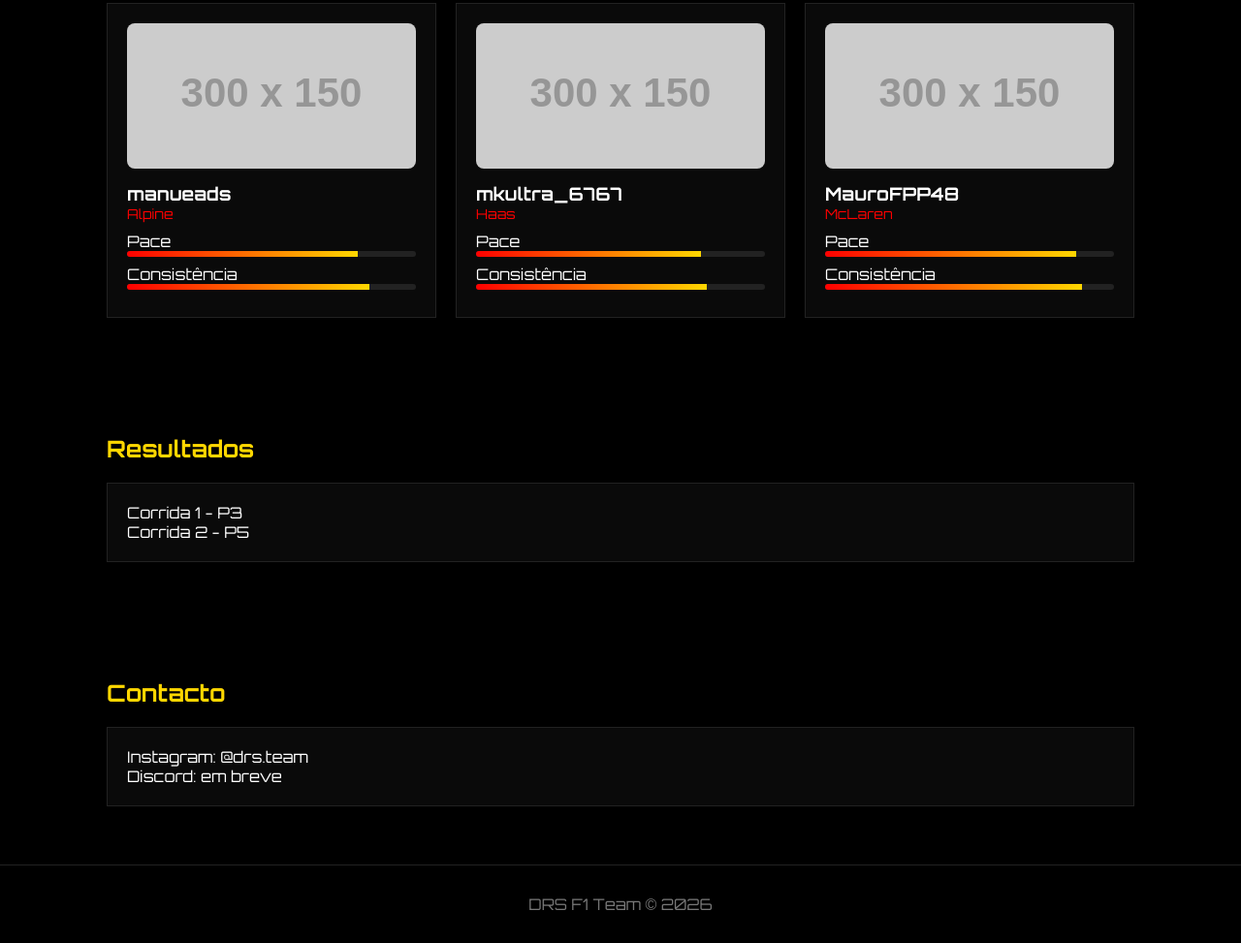
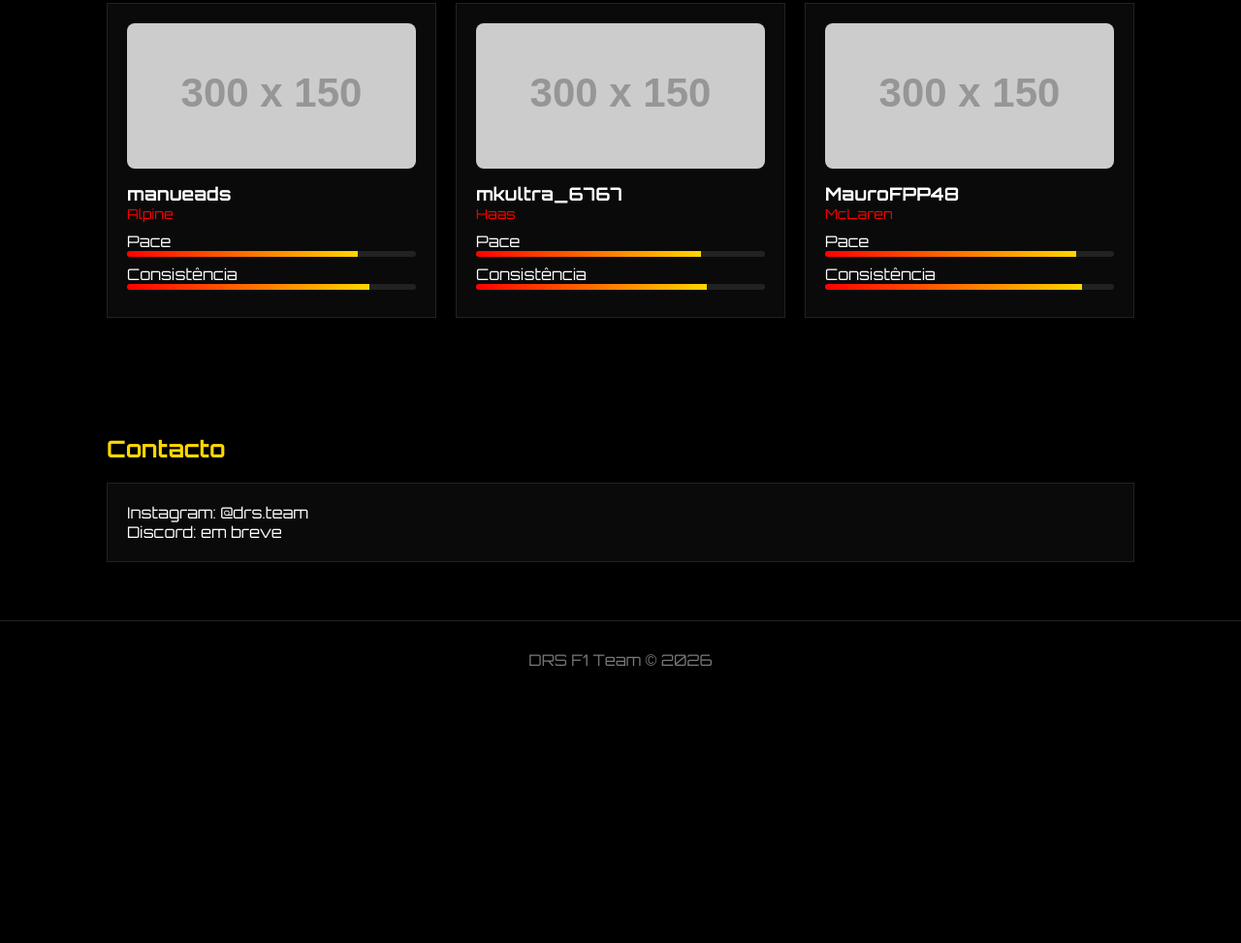
Before and after one commit to GunjinPT/drs-site, a plain HTML site: page index.html in a window 1280 px wide. Shown: the part 1584-2557 px from the top of the page at 97% size. After the commit the page ends 2305 px from the top, so only its background shows below. Drawn offline with Linux system fonts and the light colour scheme; placeholder pictures from the web are drawn by us.

Commit message:
Add files via upload

```diff
--- a/index.html
+++ b/index.html
@@ -157,14 +157,6 @@
   </div>
 </section>
 
-<section id="resultados">
-  <h2>Resultados</h2>
-  <div class="card">
-    <p>Corrida 1 - P3</p>
-    <p>Corrida 2 - P5</p>
-  </div>
-</section>
-
 <section id="contacto">
   <h2>Contacto</h2>
   <div class="card">
```
